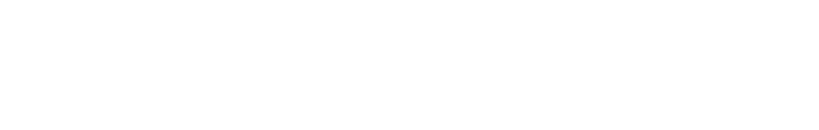
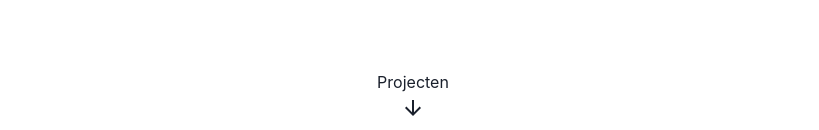
Before and after one commit to Fredkr0ket/personal-website, a React (Vite) app: page / in a window 1280 px wide. Shown: the part 670-800 px from the top of the page, without its empty margins (227-1046 px from the left). Built offline with nearby package versions, Linux system fonts and the light colour scheme.

Commit message:
added scroll button

```diff
--- a/index.html
+++ b/index.html
@@ -1,5 +1,5 @@
 <!DOCTYPE html>
-<html lang="en">
+<html lang="en" style="scroll-behavior: smooth; scroll-padding-top: 100px;">
   <head>
     <meta charset="UTF-8" />
     <link rel="icon" type="image/svg+xml" href="/vite.svg" />
--- a/package.json
+++ b/package.json
@@ -9,6 +9,7 @@
     "preview": "vite preview"
   },
   "dependencies": {
+    "@chakra-ui/icons": "^2.0.17",
     "@chakra-ui/react": "^2.5.1",
     "@emotion/css": "^11.10.6",
     "@emotion/react": "^11.10.6",
--- a/src/App.tsx
+++ b/src/App.tsx
@@ -1,6 +1,7 @@
 import { css } from '@emotion/css'
 import React from 'react'
 import Bio from './components/Bio'
+import ScrollButton from './components/Buttons/ScrollButton'
 import Header from './components/Header'
 import ProjectDisplay from './components/Project/ProjectDisplay'
 
@@ -12,6 +13,7 @@
       <div className={styles.fontPage}>
         <Bio />
       </div>
+      <ScrollButton target="projects" display="Projecten"/>
       <ProjectDisplay />
 
     </div>
@@ -22,6 +24,9 @@
 
 const styles = {
   root: css`
+    display: flex;
+    flex-direction: column;
+    align-items: center;
     width: 60%;
     margin-left: 20%;
   `,
@@ -29,7 +34,7 @@
     display: flex;
     flex-direction: column;
     width: 100%;
-    height: calc(100vh - 100px);
+    height: calc(100vh - 160px);
     justify-content: center;
   `
 }
--- /dev/null
+++ b/src/components/Buttons/ScrollButton.tsx
@@ -0,0 +1,30 @@
+import React from "react";
+import { ArrowDownIcon } from '@chakra-ui/icons'
+import { css } from "@emotion/css";
+import "../../assets/fonts/rubik/stylesheet.css"
+
+interface Props {
+    target: string
+    display: string
+}
+
+const ScrollButton: React.FC<Props> = ({target, display}) => {
+    return (
+        <a className={styles.root} href={`#${target}`}>
+            <p>{display}</p>
+            <ArrowDownIcon boxSize={6} />
+        </a>
+    )
+}
+
+export default ScrollButton
+
+const styles ={
+    root: css`
+        text-align: center;
+
+    `,
+    text: css`
+        font-family: rubiklight;
+    `
+}
--- a/src/components/Project/ProjectDisplay.tsx
+++ b/src/components/Project/ProjectDisplay.tsx
@@ -34,7 +34,7 @@
         }
     })
     return (
-        <div className={styles.root}>
+        <div id="projects" className={styles.root}>
             <h1 className={styles.title}>Projecten<br/></h1>
             <div className={styles.projects}>
                 <div className={styles.projectGrid1}>
@@ -50,6 +50,8 @@
 
 const styles = {
     root: css`
+        scroll-padding-top: 20px;
+        margin-top: 100px;
         margin-bottom: auto;
         margin-left: 5%;
         width: 90%;
```
Also changed, not shown: 1 other file (tests, documents, lock files or other folders).
